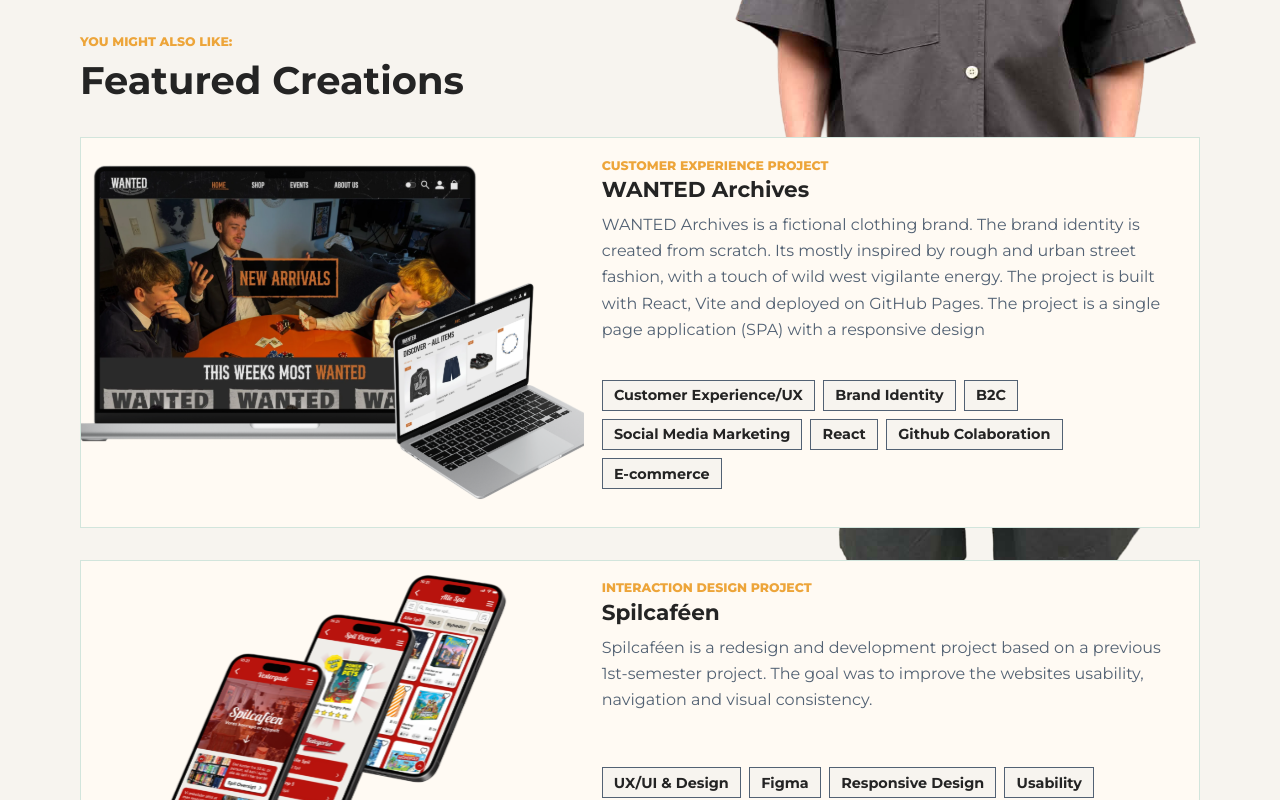
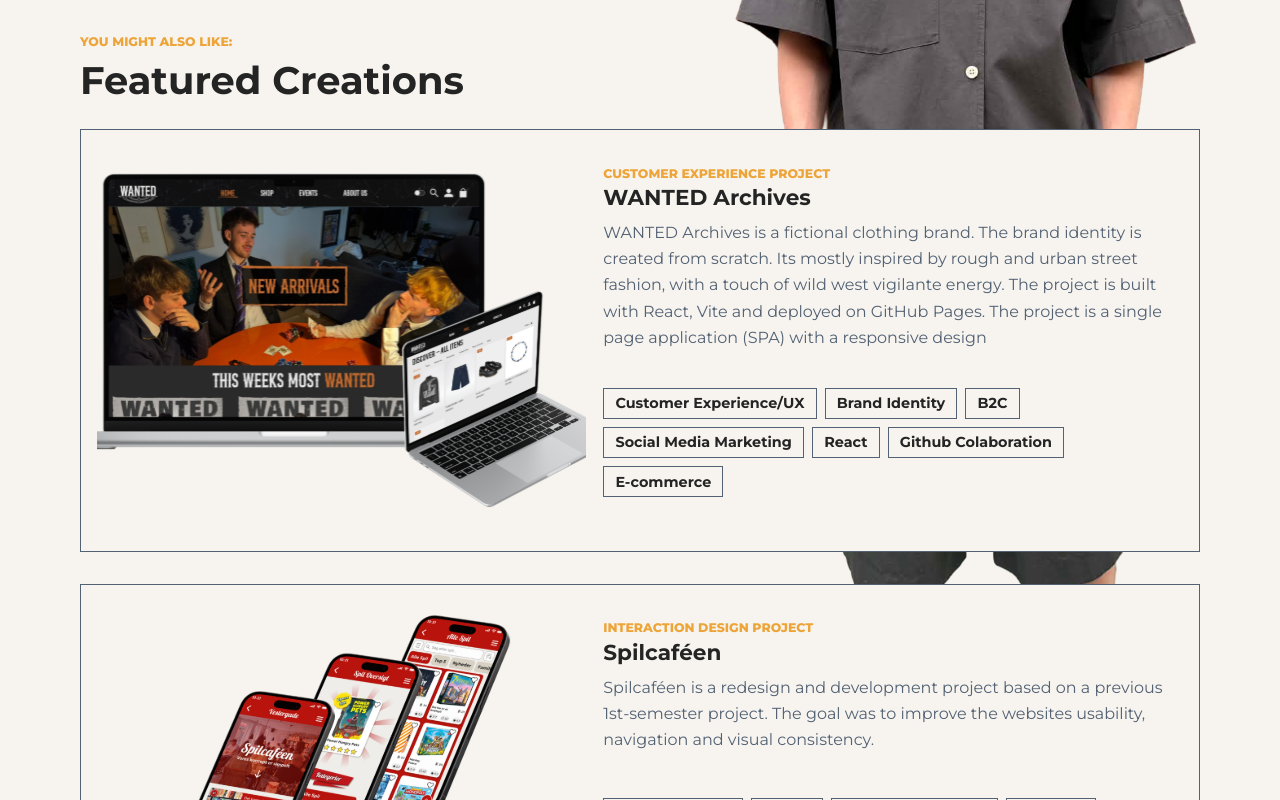
Before and after one commit to danielbilkvist/danielbilkvist.github.io, a React (Vite) app: page / in a window 1280 px wide. Shown: the part 560-1360 px from the top of the page. Built offline with nearby package versions, Linux system fonts and the light colour scheme; a web font is replaced by a local one.

Commit message:
small changes

```diff
--- a/src/components/ProcessSteps.module.css
+++ b/src/components/ProcessSteps.module.css
@@ -34,8 +34,8 @@
   gap: 2rem;
   margin-top: 3rem;
   margin-bottom: 2rem;
-  padding-top: 2rem;
-  border-top: 1px solid color-mix(in srgb, var(--text) 20%, transparent);
+  /* padding-top: 2rem; */
+  /* border-top: 1px solid color-mix(in srgb, var(--text) 20%, transparent);*/
 }
 
 .step {
--- a/src/pages/AboutPage.module.css
+++ b/src/pages/AboutPage.module.css
@@ -17,7 +17,7 @@
   justify-content: flex-start;
   align-items: center;
   gap: 1rem;
-  padding: 0 0.5rem;
+  /* padding: 0 0.5rem; */
 }
 
 .phone,
@@ -27,7 +27,7 @@
   justify-content: center;
   min-height: 2.75rem;
   border: 1px solid var(--text);
-  border-radius: 999px;
+  border-radius: var(--radius-none);
   color: var(--text);
   background: var(--bg);
   padding: 0.7rem 1rem;
--- a/src/pages/HomePage.module.css
+++ b/src/pages/HomePage.module.css
@@ -40,7 +40,7 @@
   display: grid;
   gap: 0.5rem;
   max-width: 640px;
-  margin-bottom: 1.5rem;
+  margin-bottom: 1rem;
 }
 
 .skills {
@@ -80,10 +80,12 @@
   justify-content: space-between;
   align-items: stretch;
   overflow: hidden;
-  border: 1px solid #d2e5dc;
-  background: #fffaf3;
+  border-radius: var(--radius-none);
+  border: 1px solid var(--text-light);
+  background: var(--bg);
   text-decoration: none;
   z-index: 1;
+  padding: 1rem;
 }
 
 .projectCard:hover {
```
